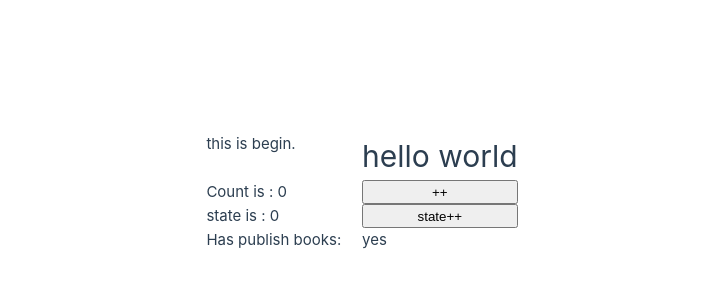
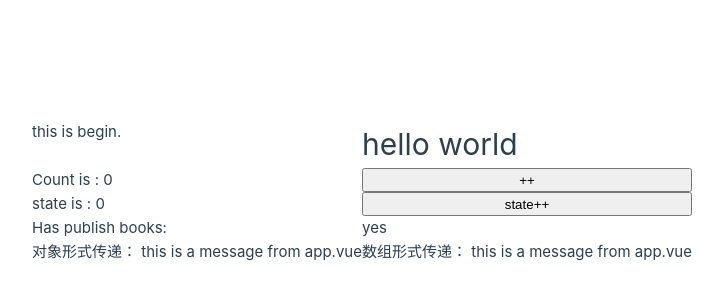
Before and after one commit to mzttsaintly/Vue3_learning, a Vue app: page / in a window 1280 px wide. Shown: the part 208-508 px from the top of the page, without its empty margins (278-1001 px from the left). Built offline with nearby package versions, Linux system fonts and the light colour scheme.

Commit message:
2023-01-09-01

```diff
--- a/src/App.vue
+++ b/src/App.vue
@@ -2,10 +2,15 @@
 import { ref, computed } from 'vue';
 import Declartative_renderingVue from './components/Declartative_rendering.vue';
 import Com from './components/Computed_Properties.vue'
+import PIS from './components/props/props_in_setup.vue'
+import PIA from './components/props/props_from_array.vue'
+const msg = ref('this is a message from app.vue')
 </script>
 
 <template>
     this is begin.
     <Declartative_renderingVue />
     <Com></Com>
+    <PIS :msg_object="msg"></PIS>
+    <PIA :msg_array="msg"></PIA>
 </template>
--- /dev/null
+++ b/src/components/props/props_from_array.vue
@@ -0,0 +1,8 @@
+<script setup>
+// 数组形式传递
+const props = defineProps(['msg_array'])
+</script>
+
+<template>
+    <p>数组形式传递： {{ msg_array }}</p>
+</template>
--- /dev/null
+++ b/src/components/props/props_in_setup.vue
@@ -0,0 +1,10 @@
+<script setup>
+// 对象形式传递
+defineProps({
+    msg_object: String
+})
+</script>
+
+<template>
+    <p>对象形式传递： {{ msg_object }}</p>
+</template>
```
